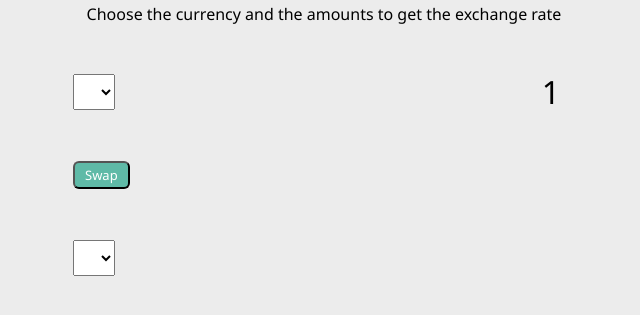
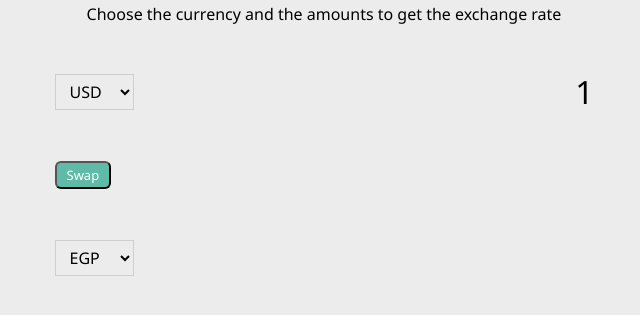
Before and after one commit to kareemayman/Exchange-Rate-Calculator, a plain HTML site: page index.html in a window 1280 px wide. Shown: the part 355-670 px from the top of the page, without its empty margins (316-956 px from the left). Drawn offline with Linux system fonts and the light colour scheme.

Commit message:
Added All Select Options

```diff
--- a/css/style.css
+++ b/css/style.css
@@ -54,6 +54,12 @@ body {
     outline: none;
     font-size: 2rem;
     text-align: right;
+    -moz-appearance: textfield;
+}
+
+.flex input[type="number"]::-webkit-inner-spin-button,
+.flex input[type="number"]::-webkit-outer-spin-button {
+    -webkit-appearance: none;
 }
 
 select, button {
@@ -71,3 +77,9 @@ select, button {
 .flex button:hover {
     background-color: #56a191;
 }
+
+.flex select {
+    background-color: transparent;
+    border: 1px solid #cfcfcf;
+    outline: none;
+}
--- a/index.html
+++ b/index.html
@@ -23,7 +23,57 @@
 
         <div class="flex">
             <select name="curr1" id="curr1">
-
+                <option value="AED">AED</option>
+                <option value="AFN">AFN</option>
+                <option value="ALL">ALL</option>
+                <option value="ARS">ARS</option>
+                <option value="AUD">AUD</option>
+                <option value="AZN">AZN</option>
+                <option value="BGN">BGN</option>
+                <option value="BHD">BHD</option>
+                <option value="BRL">BRL</option>
+                <option value="BYN">BYN</option>
+                <option value="CAD">CAD</option>
+                <option value="CHF">CHF</option>
+                <option value="CLP">CLP</option>
+                <option value="CNY">CNY</option>
+                <option value="CZK">CZK</option>
+                <option value="DKK">DKK</option>
+                <option value="DZD">DZD</option>
+                <option value="EGP">EGP</option>
+                <option value="ETB">ETB</option>
+                <option value="EUR">EUR</option>
+                <option value="GBP">GBP</option>
+                <option value="HKD">HKD</option>
+                <option value="HRK">HRK</option>
+                <option value="IDR">IDR</option>
+                <option value="INR">INR</option>
+                <option value="IQD">IQD</option>
+                <option value="ISK">ISK</option>
+                <option value="JOD">JOD</option>
+                <option value="JAP">JAP</option>
+                <option value="JPY">JPY</option>
+                <option value="KRW">KRW</option>
+                <option value="KWD">KWD</option>
+                <option value="KZT">KZT</option>
+                <option value="LBP">LBP</option>
+                <option value="MAD">MAD</option>
+                <option value="MNT">MNT</option>
+                <option value="MXN">MXN</option>
+                <option value="NOK">NOK</option>
+                <option value="NZD">NZD</option>
+                <option value="PKR">PKR</option>
+                <option value="PLN">PLN</option>
+                <option value="QAR">QAR</option>
+                <option value="RUB">RUB</option>
+                <option value="SAR">SAR</option>
+                <option value="SEK">SEK</option>
+                <option value="THB">THB</option>
+                <option value="TRY">TRY</option>
+                <option value="USD" selected>USD</option>
+                <option value="UYU">UYU</option>
+                <option value="ZAR">ZAR</option>
+                <option value="ZWL">ZWL</option>
             </select>
 
             <input type="number" name="curr1-value" id="curr1-value" value="1">
@@ -39,7 +89,57 @@
 
         <div class="flex">
             <select name="curr2" id="curr2">
-
+                <option value="AED">AED</option>
+                <option value="AFN">AFN</option>
+                <option value="ALL">ALL</option>
+                <option value="ARS">ARS</option>
+                <option value="AUD">AUD</option>
+                <option value="AZN">AZN</option>
+                <option value="BGN">BGN</option>
+                <option value="BHD">BHD</option>
+                <option value="BRL">BRL</option>
+                <option value="BYN">BYN</option>
+                <option value="CAD">CAD</option>
+                <option value="CHF">CHF</option>
+                <option value="CLP">CLP</option>
+                <option value="CNY">CNY</option>
+                <option value="CZK">CZK</option>
+                <option value="DKK">DKK</option>
+                <option value="DZD">DZD</option>
+                <option value="EGP" selected>EGP</option>
+                <option value="ETB">ETB</option>
+                <option value="EUR">EUR</option>
+                <option value="GBP">GBP</option>
+                <option value="HKD">HKD</option>
+                <option value="HRK">HRK</option>
+                <option value="IDR">IDR</option>
+                <option value="INR">INR</option>
+                <option value="IQD">IQD</option>
+                <option value="ISK">ISK</option>
+                <option value="JOD">JOD</option>
+                <option value="JAP">JAP</option>
+                <option value="JPY">JPY</option>
+                <option value="KRW">KRW</option>
+                <option value="KWD">KWD</option>
+                <option value="KZT">KZT</option>
+                <option value="LBP">LBP</option>
+                <option value="MAD">MAD</option>
+                <option value="MNT">MNT</option>
+                <option value="MXN">MXN</option>
+                <option value="NOK">NOK</option>
+                <option value="NZD">NZD</option>
+                <option value="PKR">PKR</option>
+                <option value="PLN">PLN</option>
+                <option value="QAR">QAR</option>
+                <option value="RUB">RUB</option>
+                <option value="SAR">SAR</option>
+                <option value="SEK">SEK</option>
+                <option value="THB">THB</option>
+                <option value="TRY">TRY</option>
+                <option value="USD">USD</option>
+                <option value="UYU">UYU</option>
+                <option value="ZAR">ZAR</option>
+                <option value="ZWL">ZWL</option>
             </select>
 
             <input type="number" name="curr2-value" id="curr2-value">
```
